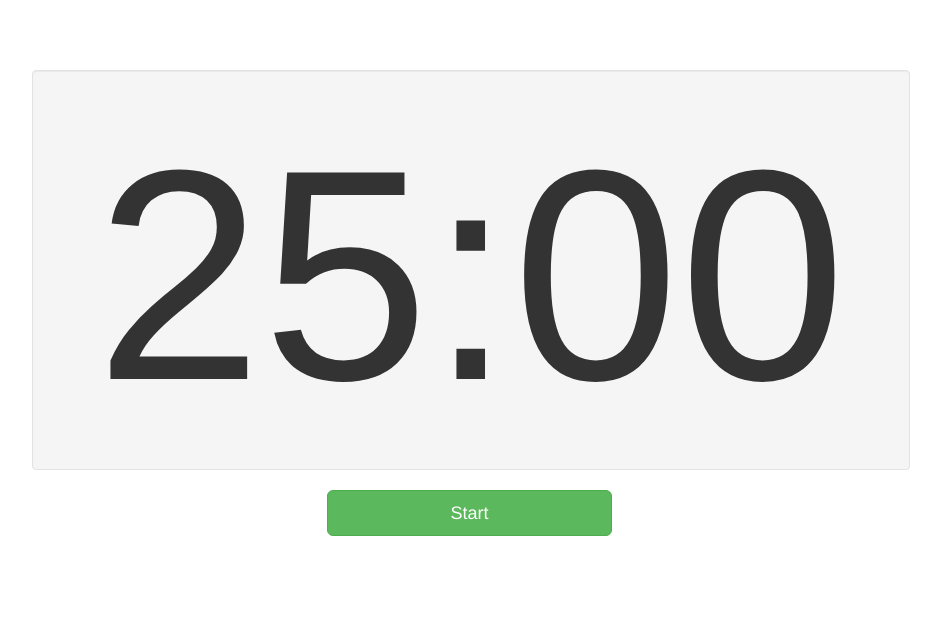
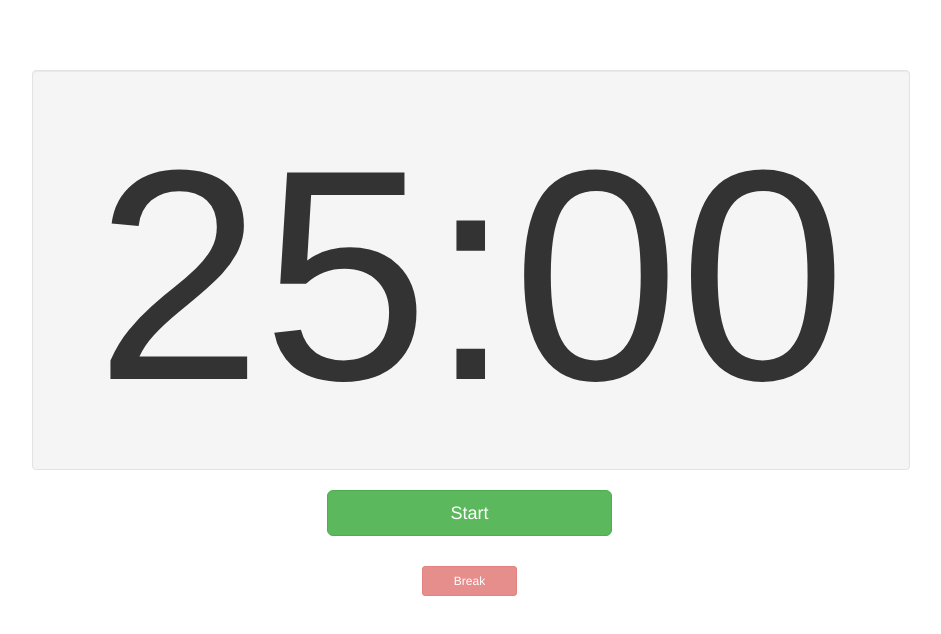
Before and after one commit to hrigoberto/pomodorotimer, a website: page public/html/index.html in a window 1280 px wide. Shown: the whole page, without its empty margins (218-1159 px from the left). Drawn offline with nearby package versions, Linux system fonts and the light colour scheme; files that its build step writes are made by us from their sources; files whose address does not match are found by name.

Commit message:
Finished User Story 3

```diff
--- a/public/css/main.css
+++ b/public/css/main.css
@@ -6,3 +6,7 @@ body {
   font-size: 300px;
   text-align: center;
 }
+
+#break {
+  margin-top: 30px;
+}
--- a/public/html/index.html
+++ b/public/html/index.html
@@ -14,6 +14,7 @@
     </div>
   </div>
   <button type="button" class="btn btn-success btn-lg col-md-3 col-md-offset-5" id="start">Start</button>
+  <button type="button" class="btn btn-danger disabled btn-sm col-md-1 col-md-offset-6" id="break">Break</button>
 </div>
 
   <!-- need the -->
```
